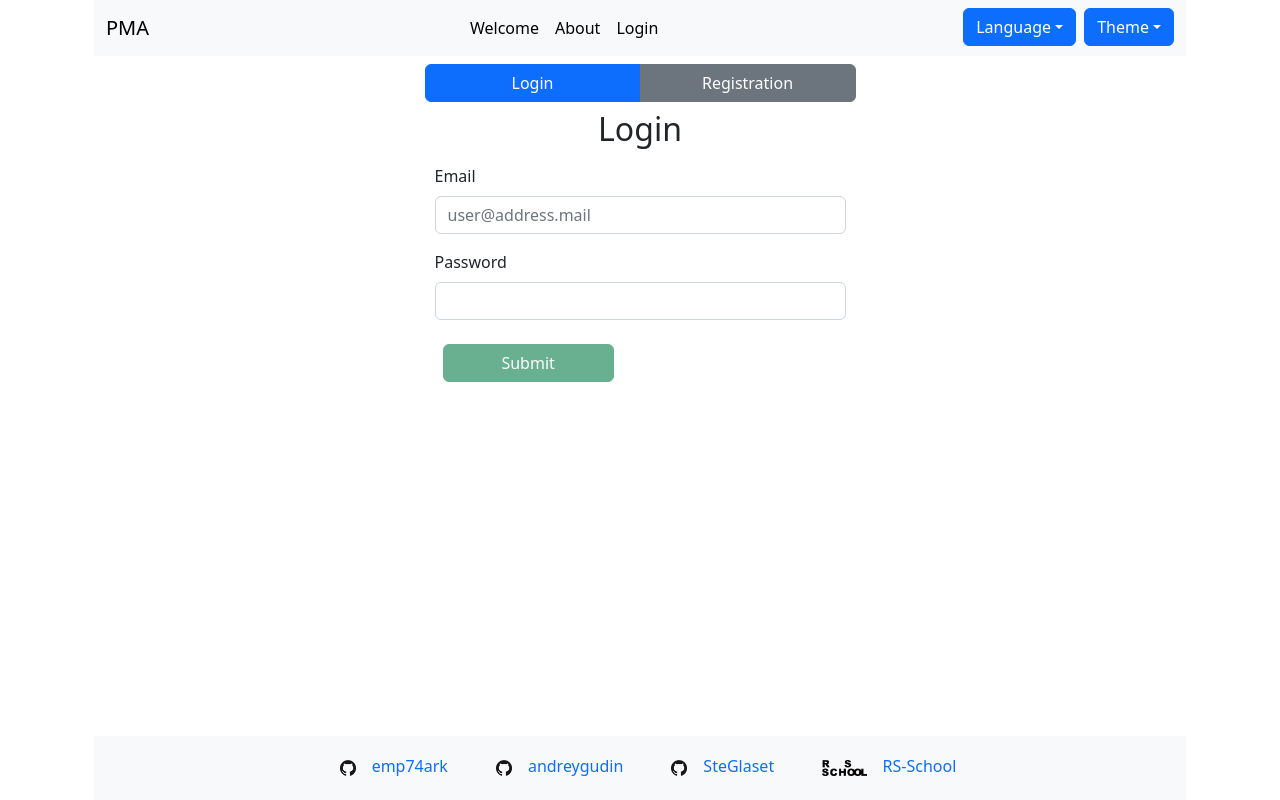
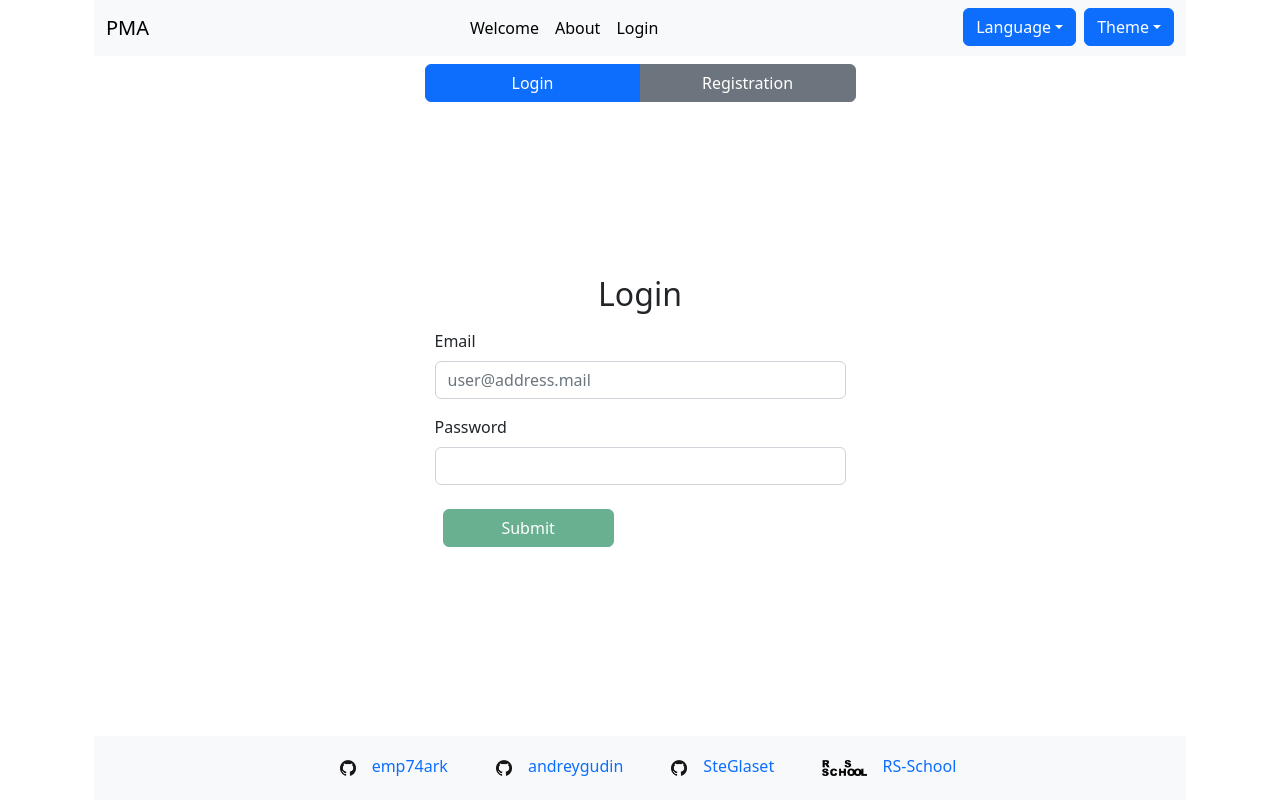
Before and after one commit to emp74ark/pma, a React (Create React App) app: page /auth in a window 1280 px wide. Built offline with nearby package versions, Linux system fonts and the light colour scheme.

Commit message:
feat: login and reg form in middle of page

```diff
--- a/src/pages/Auth/Auth.tsx
+++ b/src/pages/Auth/Auth.tsx
@@ -11,8 +11,8 @@ export const Auth: FC = () => {
   const dispatch = useDispatch();
 
   return (
-    <Container className="flex-fill">
-      <Row className="d-flex justify-content-center">
+    <Container className="flex-fill d-flex flex-column justify-content-center">
+      <Row className="d-flex justify-content-center mb-auto">
         <ButtonGroup className="col-md-5 m-2">
           <Button
             className="w-50"
@@ -30,7 +30,7 @@ export const Auth: FC = () => {
           </Button>
         </ButtonGroup>
       </Row>
-      <Row className="d-flex justify-content-center">
+      <Row className="d-flex justify-content-center mb-auto">
         {authMode === 'login' && <AuthLogin />}
         {authMode === 'registration' && <AuthRegister />}
       </Row>
```
